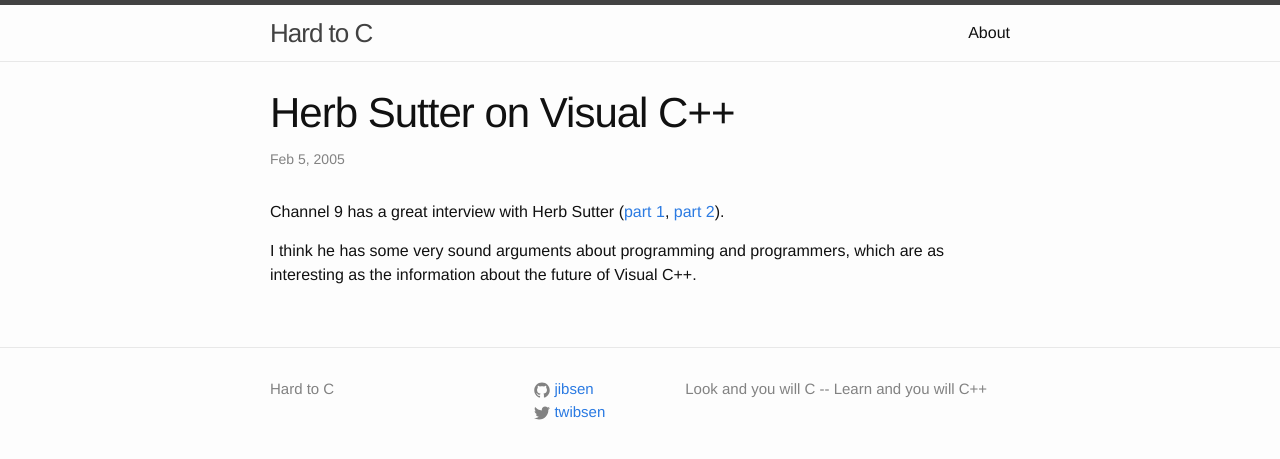
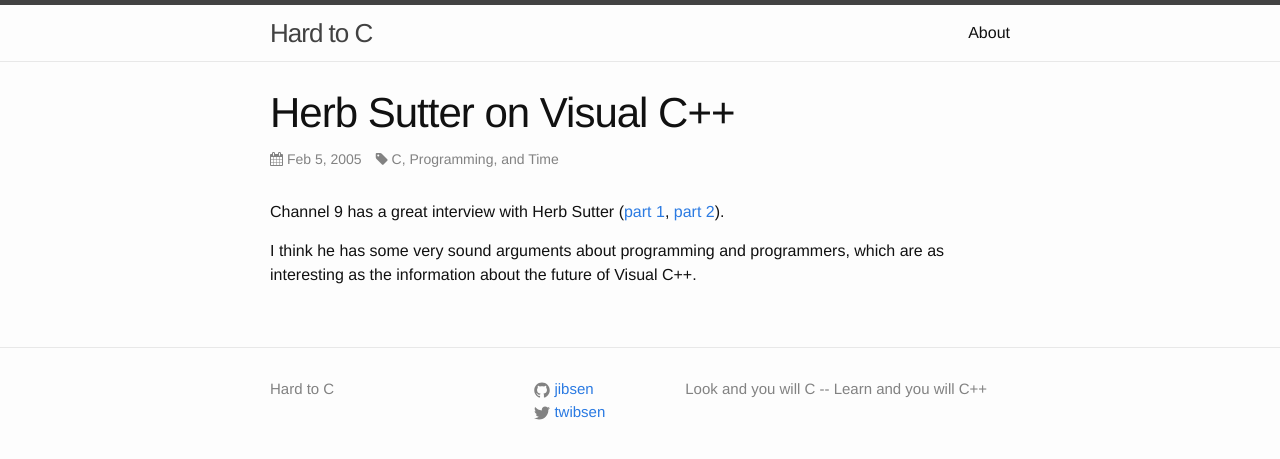
Before and after one commit to jibsen/hardtoc-src, a Jekyll site: the page built from _posts/2005-02-05-herb-sutter-on-visual-cpp.md, in a window 1280 px wide. Shown: the top 459 px of the page. Built offline with Jekyll 4.4.1, drawn with Linux system fonts in a browser that asks for light colours; nearby versions of some CDN libraries; some web fonts are replaced.

Commit message:
Add icons and tags to post meta

```diff
--- a/_layouts/post.html
+++ b/_layouts/post.html
@@ -5,7 +5,7 @@ layout: default
 
   <header class="post-header">
     <h1 class="post-title" itemprop="name headline">{{ page.title }}</h1>
-    <p class="post-meta"><time datetime="{{ page.date | date_to_xmlschema }}" itemprop="datePublished">{{ page.date | date: "%b %-d, %Y" }}</time>{% if page.author %} • <span itemprop="author" itemscope itemtype="http://schema.org/Person"><span itemprop="name">{{ page.author }}</span></span>{% endif %}</p>
+    <p class="post-meta"><span class="post-meta-item"><i class="fa fa-calendar" aria-hidden="true"></i> <time datetime="{{ page.date | date_to_xmlschema }}" itemprop="datePublished">{{ page.date | date: "%b %-d, %Y" }}</time></span>{% if page.author %}<span class="post-meta-item"><i class="fa fa-user" aria-hidden="true"></i> <span itemprop="author" itemscope itemtype="http://schema.org/Person"><span itemprop="name">{{ page.author }}</span></span></span>{% endif %}{% if page.tags %}<span class="post-meta-item"><i class="fa fa-tag" aria-hidden="true"></i> <span itemprop="tags">{{ page.tags | array_to_sentence_string }}</span></span>{% endif %}</p>
   </header>
 
   <div class="post-content" itemprop="articleBody">
--- a/_sass/_layout.scss
+++ b/_sass/_layout.scss
@@ -187,6 +187,9 @@
 .post-meta {
     font-size: $small-font-size;
     color: $grey-color;
+    .post-meta-item {
+        margin-right: 1em;
+    }
 }
 
 .post-link {
```
